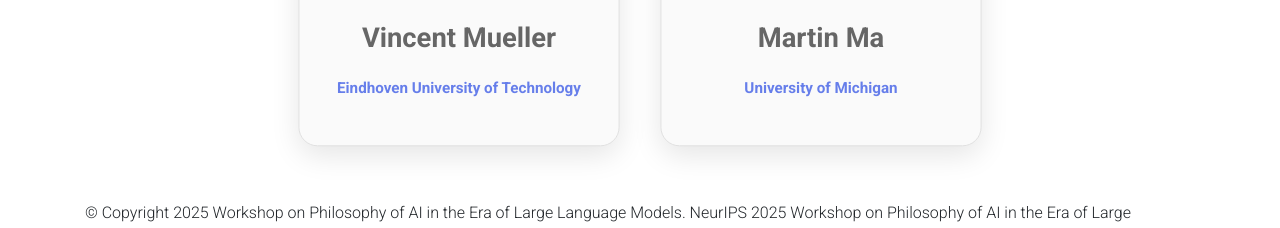
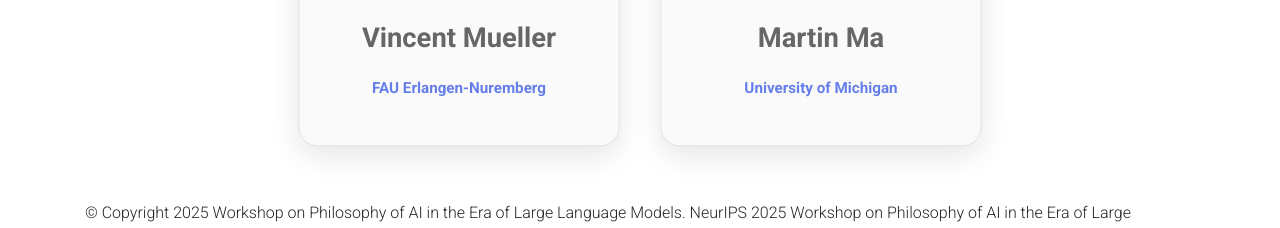
Before and after one commit to philo-llm/philo-llm.github.io, a Jekyll site: the page built from _pages/organizers.md, in a window 1280 px wide and 900 px high, scrolled down 782 px. Shown: the part 651-879 px from the top of the window. Built offline with Jekyll 4.4.1, drawn with Linux system fonts in a browser that asks for light colours; comment, search, counter and statistics services are not loaded; a style sheet for code colours, icons or effects is not loaded.

Commit message:
Update organizers.md

```diff
--- a/_pages/organizers.md
+++ b/_pages/organizers.md
@@ -112,7 +112,7 @@
         </div>
         <div class="organizer-info">
           <h3 class="organizer-name">Vincent Mueller</h3>
-          <p class="organizer-affiliation">Eindhoven University of Technology</p>
+          <p class="organizer-affiliation">FAU Erlangen-Nuremberg</p>
         </div>
       </div>
 
```
